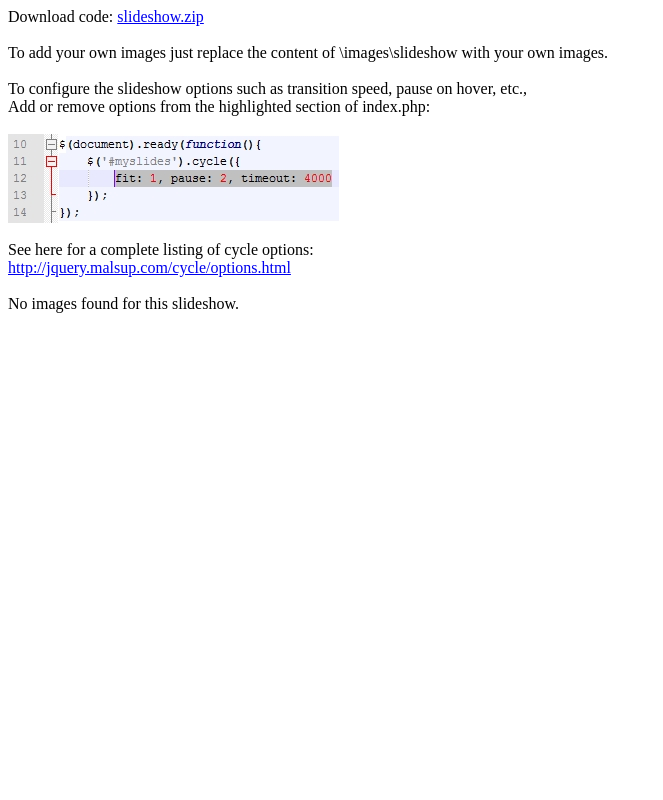
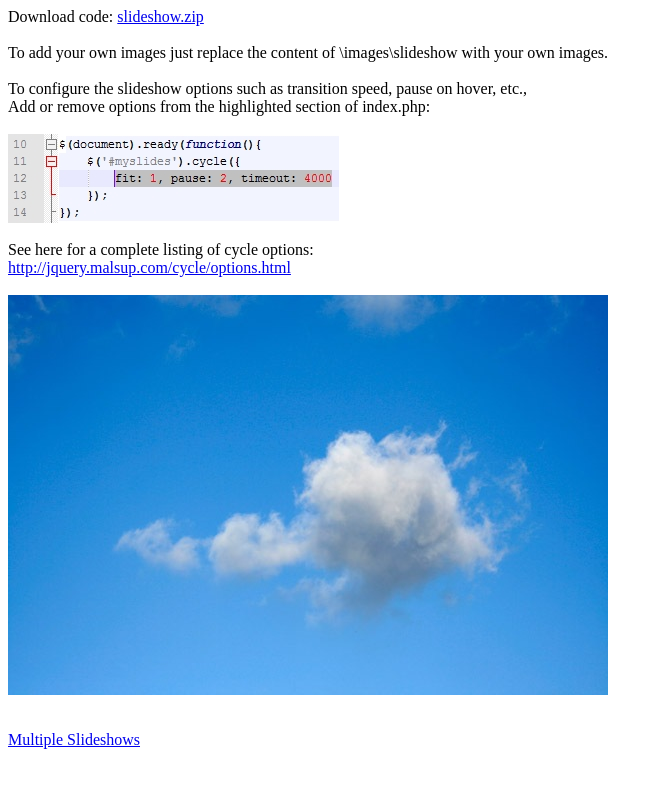
Before and after one commit to seblovett/seblovWebSite, a PHP site: page /Photos.php in a window 1280 px wide. Shown: the whole page, without its empty margins (0-663 px from the left). Run offline with PHP 8.4, Linux system fonts and the light colour scheme.

Commit message:
Changed directory name

```diff
--- a/Photos.php
+++ b/Photos.php
@@ -28,7 +28,7 @@ See here for a complete listing of cycle options:<br>
 <a href="http://jquery.malsup.com/cycle/options.html">http://jquery.malsup.com/cycle/options.html</a>
 <br><br>
 <?php
-$directory = 'images/slideshow';
+$directory = 'Images/slideshow';
 try {
 	// Styling for images
 	echo '<div id="myslides">';
```
